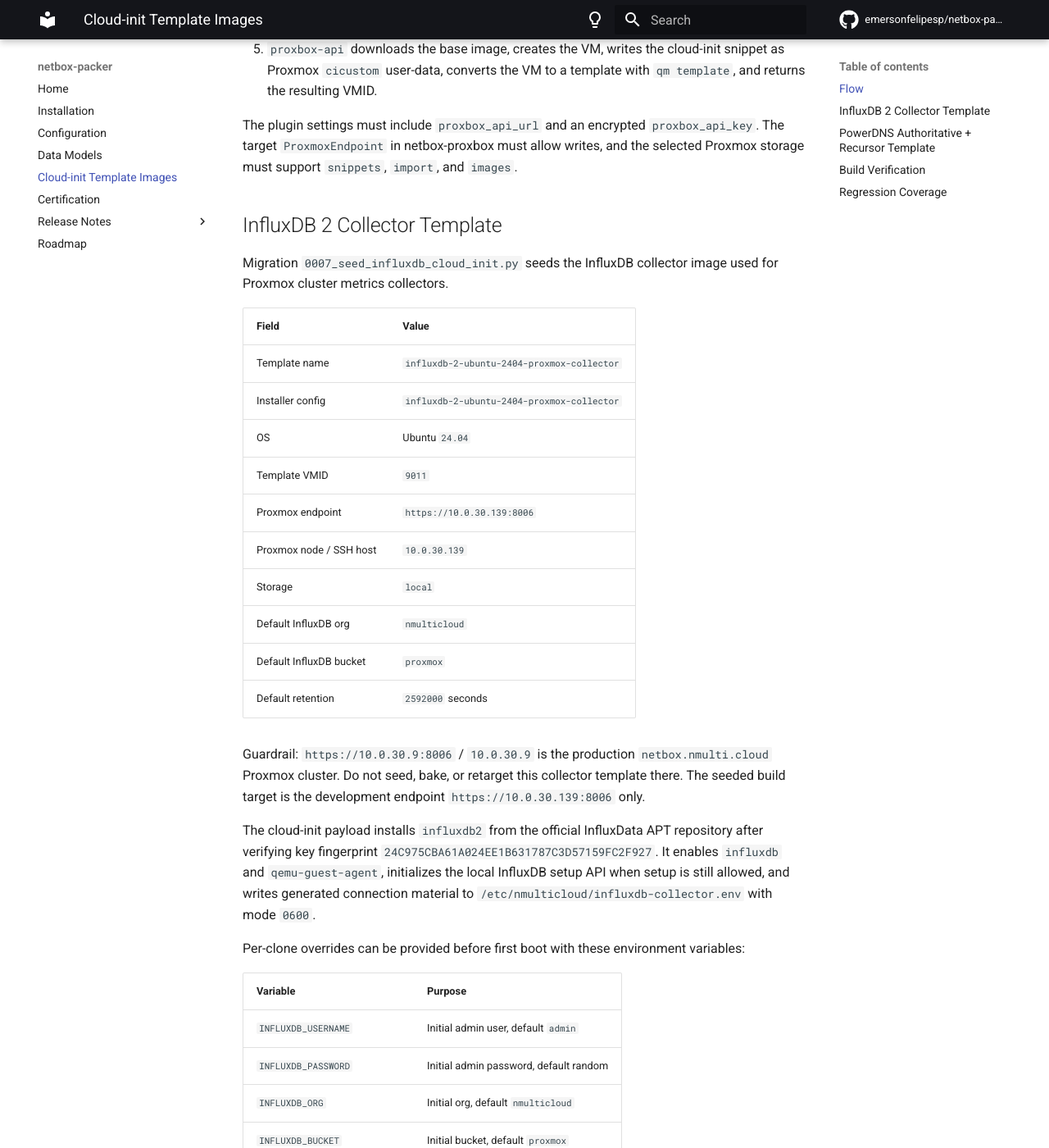
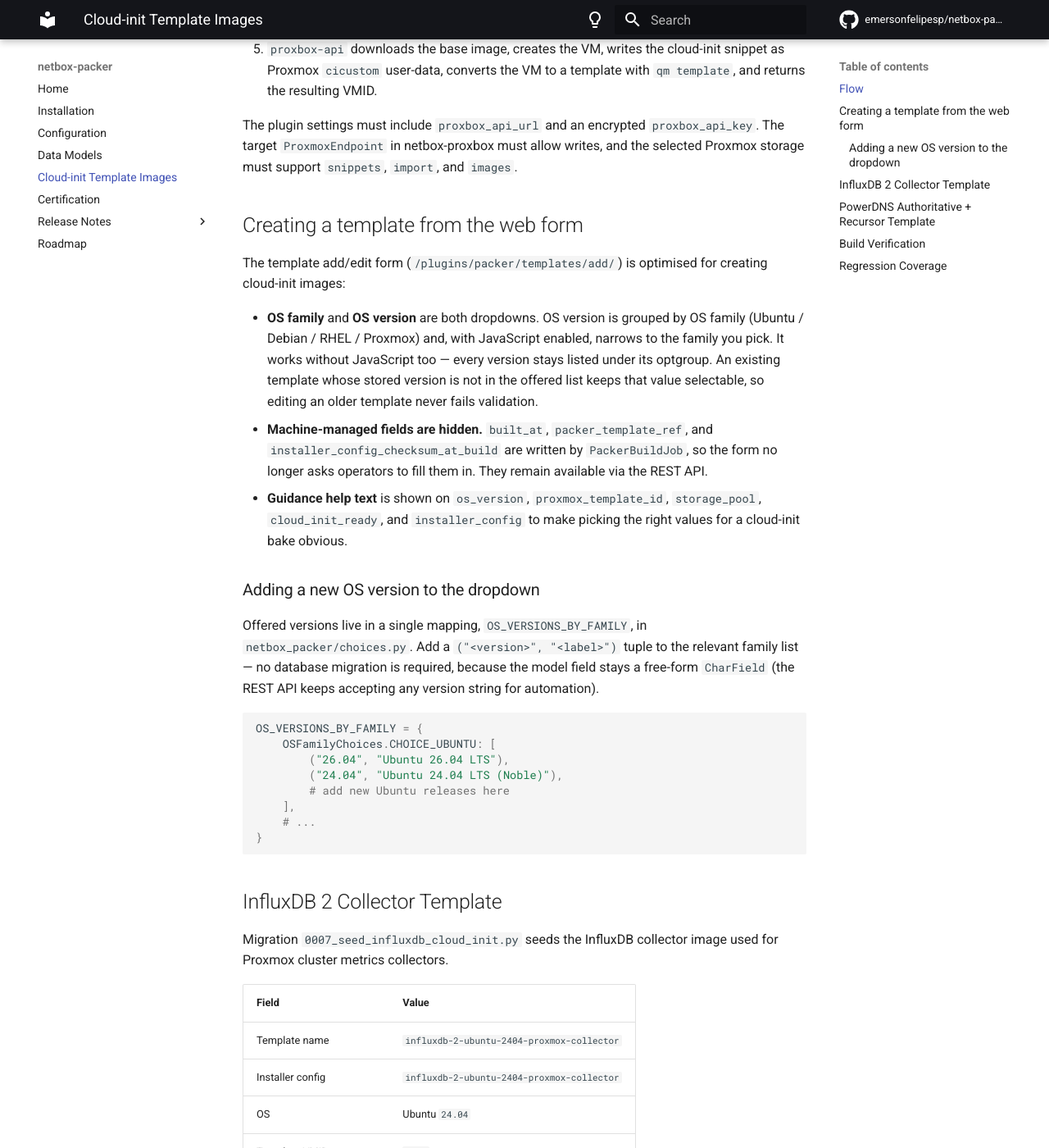
Before and after one commit to emersonfelipesp/netbox-packer, an MkDocs documentation site: the page built from docs/cloud-init-template-images.md, in a window 1280 px wide and 1400 px high, scrolled down 486 px. Shown: the whole window at 82% size. Built offline with MkDocs 1.6.1 and Material for MkDocs 9.7.7, drawn with Linux system fonts in a browser that asks for light colours; comment, search, counter and statistics services are not loaded.

Commit message:
Add OS version dropdown and streamline the template form
The Packer template add/edit form now guides operators through creating
cloud-init templates instead of relying on free-text entry.

- Render os_version as a dropdown grouped by OS family (Ubuntu / Debian /
  RHEL / Proxmox), matching how OS family already behaves. Offered versions
  live in a single OS_VERSIONS_BY_FAMILY mapping and can be extended without a
  migration. The grouped optgroups work without JavaScript; a small progressive
  static script narrows the list to the selected family.
- Keep the model field and REST API free-form so automation can still send any
  version string; an existing template whose stored version is off-list stays
  selectable so editing never fails validation.
- Hide machine-managed lifecycle fields (built_at, packer_template_ref,
  installer_config_checksum_at_build) from the form; they remain on the API.
- Add guidance help text to os_version, proxmox_template_id, storage_pool,
  cloud_init_ready, and installer_config.

Covered by static structure tests and verified against a live NetBox runtime.
Documentation and release notes updated. Bump version to 0.0.5.

````diff
--- a/docs/cloud-init-template-images.md
+++ b/docs/cloud-init-template-images.md
@@ -23,6 +23,44 @@
 `proxbox_api_key`. The target `ProxmoxEndpoint` in netbox-proxbox must allow
 writes, and the selected Proxmox storage must support `snippets`, `import`, and
 `images`.
+
+## Creating a template from the web form
+
+The template add/edit form (`/plugins/packer/templates/add/`) is optimised for
+creating cloud-init images:
+
+- **OS family** and **OS version** are both dropdowns. OS version is grouped by
+  OS family (Ubuntu / Debian / RHEL / Proxmox) and, with JavaScript enabled,
+  narrows to the family you pick. It works without JavaScript too — every
+  version stays listed under its optgroup. An existing template whose stored
+  version is not in the offered list keeps that value selectable, so editing an
+  older template never fails validation.
+- **Machine-managed fields are hidden.** `built_at`, `packer_template_ref`, and
+  `installer_config_checksum_at_build` are written by `PackerBuildJob`, so the
+  form no longer asks operators to fill them in. They remain available via the
+  REST API.
+- **Guidance help text** is shown on `os_version`, `proxmox_template_id`,
+  `storage_pool`, `cloud_init_ready`, and `installer_config` to make picking the
+  right values for a cloud-init bake obvious.
+
+### Adding a new OS version to the dropdown
+
+Offered versions live in a single mapping,
+`OS_VERSIONS_BY_FAMILY`, in `netbox_packer/choices.py`. Add a
+`("<version>", "<label>")` tuple to the relevant family list — no database
+migration is required, because the model field stays a free-form `CharField`
+(the REST API keeps accepting any version string for automation).
+
+```python
+OS_VERSIONS_BY_FAMILY = {
+    OSFamilyChoices.CHOICE_UBUNTU: [
+        ("26.04", "Ubuntu 26.04 LTS"),
+        ("24.04", "Ubuntu 24.04 LTS (Noble)"),
+        # add new Ubuntu releases here
+    ],
+    # ...
+}
+```
 
 ## InfluxDB 2 Collector Template
 
--- /dev/null
+++ b/docs/release-notes/version-0.0.5.md
@@ -0,0 +1,26 @@
+# Version 0.0.5
+
+## Packer template form: OS version dropdown + easier cloud-init template creation
+
+The template add/edit form now guides operators through creating cloud-init
+templates instead of relying on free-text entry.
+
+- **OS version is a dropdown.** `os_version` is rendered as a select grouped by
+  OS family (Ubuntu / Debian / RHEL / Proxmox), matching how OS family already
+  behaves. With JavaScript enabled, the list narrows to the selected family; the
+  grouped optgroups keep it usable with JavaScript disabled. Offered versions
+  are defined once in `OS_VERSIONS_BY_FAMILY` (`choices.py`) and can be extended
+  without a migration.
+- **No data loss on edit.** A template whose stored `os_version` is outside the
+  offered list keeps that value selectable, so editing an older template never
+  fails validation.
+- **The form stays free-form for automation.** The model field and REST API
+  remain a plain string; only the web form constrains the value to a dropdown.
+- **Decluttered form.** Machine-managed lifecycle fields (`built_at`,
+  `packer_template_ref`, `installer_config_checksum_at_build`) are hidden from
+  the form — they are written by `PackerBuildJob`, and remain available via the
+  REST API.
+- **Guidance help text** was added to `os_version`, `proxmox_template_id`,
+  `storage_pool`, `cloud_init_ready`, and `installer_config`.
+
+No database migration is required; this is a form/UX change only.
--- a/mkdocs.yml
+++ b/mkdocs.yml
@@ -63,5 +63,6 @@
   - Certification: certification.md
   - Release Notes:
       - Summary: release-notes/index.md
+      - Version 0.0.5: release-notes/version-0.0.5.md
       - Version 0.0.2.post2: release-notes/version-0.0.2.post2.md
   - Roadmap: roadmap.md
--- a/netbox_packer/__init__.py
+++ b/netbox_packer/__init__.py
@@ -5,7 +5,7 @@
     name = "netbox_packer"
     verbose_name = "NetBox Packer"
     description = "Manage Packer VM template builds and catalog"
-    version = "0.0.4"
+    version = "0.0.5"
     base_url = "packer"
     author = "Emerson Felipe"
     author_email = "emersonfelipe.2003@gmail.com"
--- a/pyproject.toml
+++ b/pyproject.toml
@@ -4,7 +4,7 @@
 
 [project]
 name = "netbox-packer"
-version = "0.0.4"
+version = "0.0.5"
 requires-python = ">=3.12.0"
 license = "Apache-2.0"
 license-files = ["LICENSE"]
````
Also changed, not shown: CLAUDE.md (+30 -0 lines), docs/models.md (+11 -1 lines), docs/release-notes/index.md (+1 -0 lines), netbox_packer/static/netbox_packer/os_version_filter.js (added, +76 -0 lines), 3 other files.
